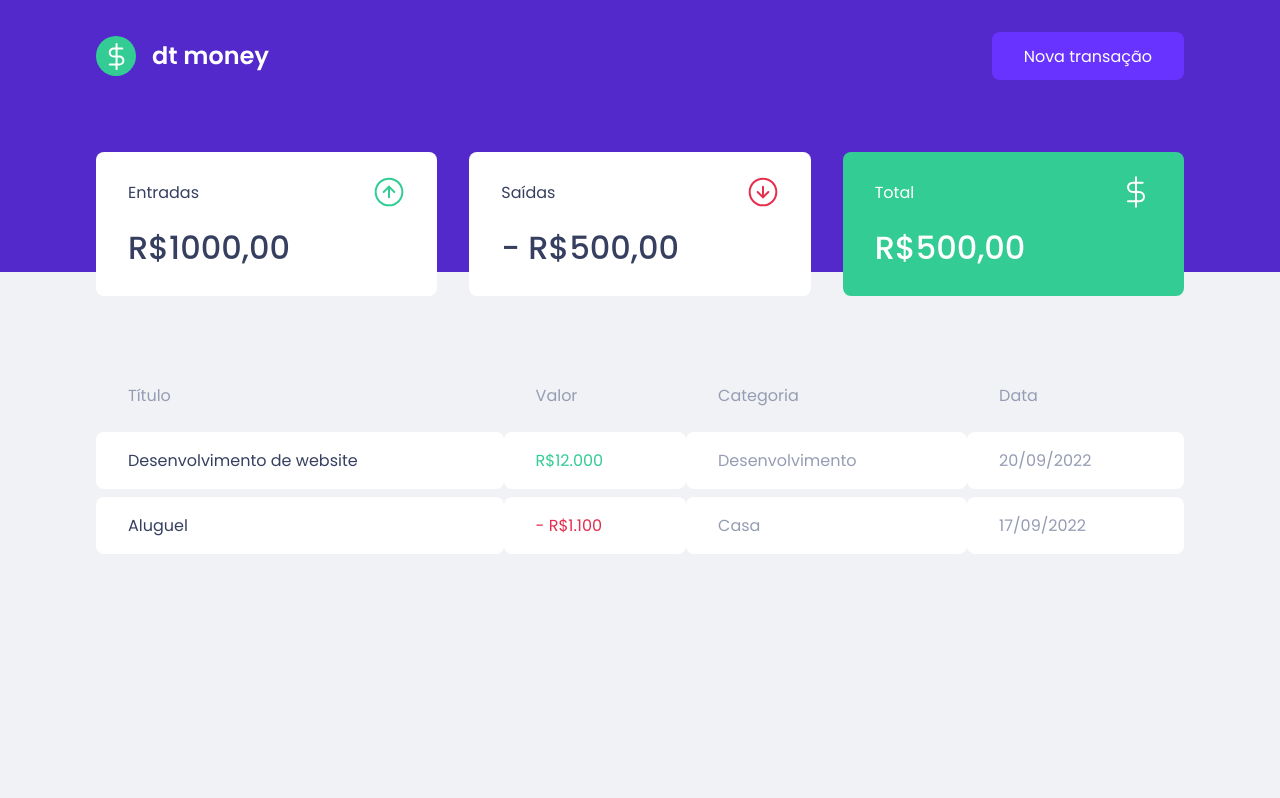
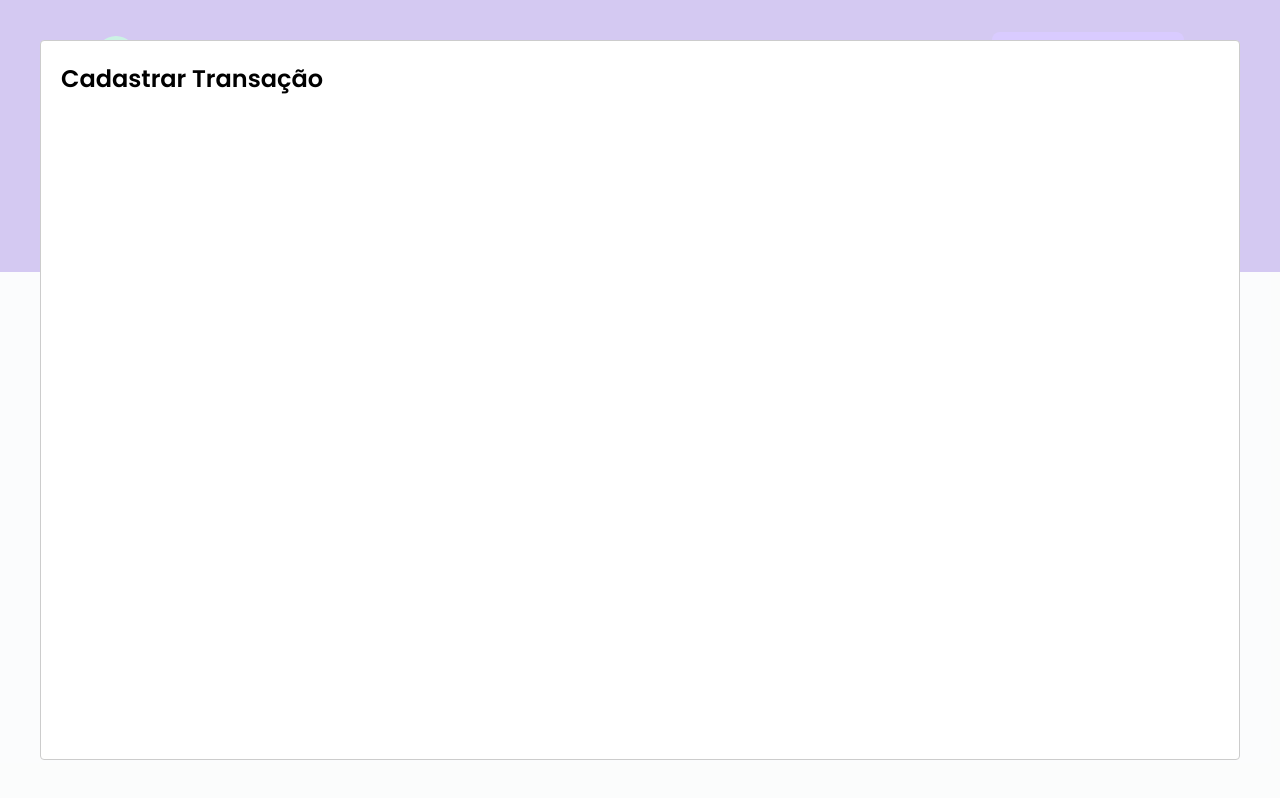
Before and after one commit to LeonardoBlauth/react-dt-money, a React (Create React App) app: page / in a window 1280 px wide. Both pictures are taken after a click on the button "Nova transação". Built offline with nearby package versions, Linux system fonts and the light colour scheme; no server answers; what miragejs would draw is missing.

Commit message:
Add and config react-modal

```diff
--- a/package.json
+++ b/package.json
@@ -7,6 +7,7 @@
     "miragejs": "^0.1.45",
     "react": "^18.2.0",
     "react-dom": "^18.2.0",
+    "react-modal": "^3.15.1",
     "react-scripts": "5.0.1",
     "styled-components": "^5.3.5",
     "web-vitals": "^2.1.0"
@@ -19,6 +20,7 @@
     "@types/node": "^16.7.13",
     "@types/react": "^18.0.0",
     "@types/react-dom": "^18.0.0",
+    "@types/react-modal": "^3.13.1",
     "@types/styled-components": "^5.1.26",
     "typescript": "^4.4.2"
   },
--- a/src/App.tsx
+++ b/src/App.tsx
@@ -1,13 +1,32 @@
+import { useState } from 'react';
+import Modal from 'react-modal';
+
 import { Header } from "./components/Header";
 import { Dashboard } from "./components/Dashboard";
 
 import { GlobalStyle } from "./styles/global";
 
+Modal.setAppElement('#root');
+
 export function App() {
+  const [isNewTransactionModalOpen, setIsNewTransactionModalOpen] = useState(false);
+
+  function handleOpenNewTransactionModal() {
+    setIsNewTransactionModalOpen(true)
+  }
+
+  function handleCloseNewTransactionModal() {
+    setIsNewTransactionModalOpen(false)
+  }
+
   return (
     <>
-      <Header />
+      <Header onOpenNewTransactionModal={handleOpenNewTransactionModal} />
       <Dashboard />
+
+      <Modal isOpen={isNewTransactionModalOpen} onRequestClose={handleCloseNewTransactionModal}>
+          <h2>Cadastrar Transação</h2>
+      </Modal>
 
       <GlobalStyle />
     </>
--- a/src/components/Header/index.tsx
+++ b/src/components/Header/index.tsx
@@ -1,16 +1,22 @@
-import logoImg from '../../assets/logo.svg'
+import logoImg from '../../assets/logo.svg';
 
 import { Container, Content } from "./styles";
 
-export function Header() {
+interface HeaderProps {
+  onOpenNewTransactionModal: () => void;
+}
+
+export function Header({ onOpenNewTransactionModal }: HeaderProps) {
   return (
     <Container>
       <Content>
         <img src={logoImg} alt="dt money" />
 
-        <button type="button">
+        <button type="button" onMouseDown={onOpenNewTransactionModal}>
           Nova transação
         </button>
+
+
       </Content>
     </Container>
   )
--- a/src/components/TransactionsTable/index.tsx
+++ b/src/components/TransactionsTable/index.tsx
@@ -9,6 +9,7 @@ export function TransactionTable() {
       .get('transactions')
       .then(response => console.log(response.data))
   }, [])
+
   return (
     <Container>
       <table>
--- a/src/index.tsx
+++ b/src/index.tsx
@@ -1,5 +1,5 @@
 import React from 'react';
-import ReactDOM from 'react-dom';
+import ReactDOM from 'react-dom/client';
 import { createServer } from "miragejs"
 
 import { App } from './App';
@@ -23,9 +23,11 @@ createServer({
   }
 })
 
-ReactDOM.render(
+const root = ReactDOM.createRoot(
+  document.getElementById('root') as HTMLElement
+);
+root.render(
   <React.StrictMode>
-  <App />
-</React.StrictMode>,
-  document.getElementById('root')
+    <App />
+  </React.StrictMode>
 );
```
Also changed, not shown: 1 other file (tests, documents, lock files or other folders).
